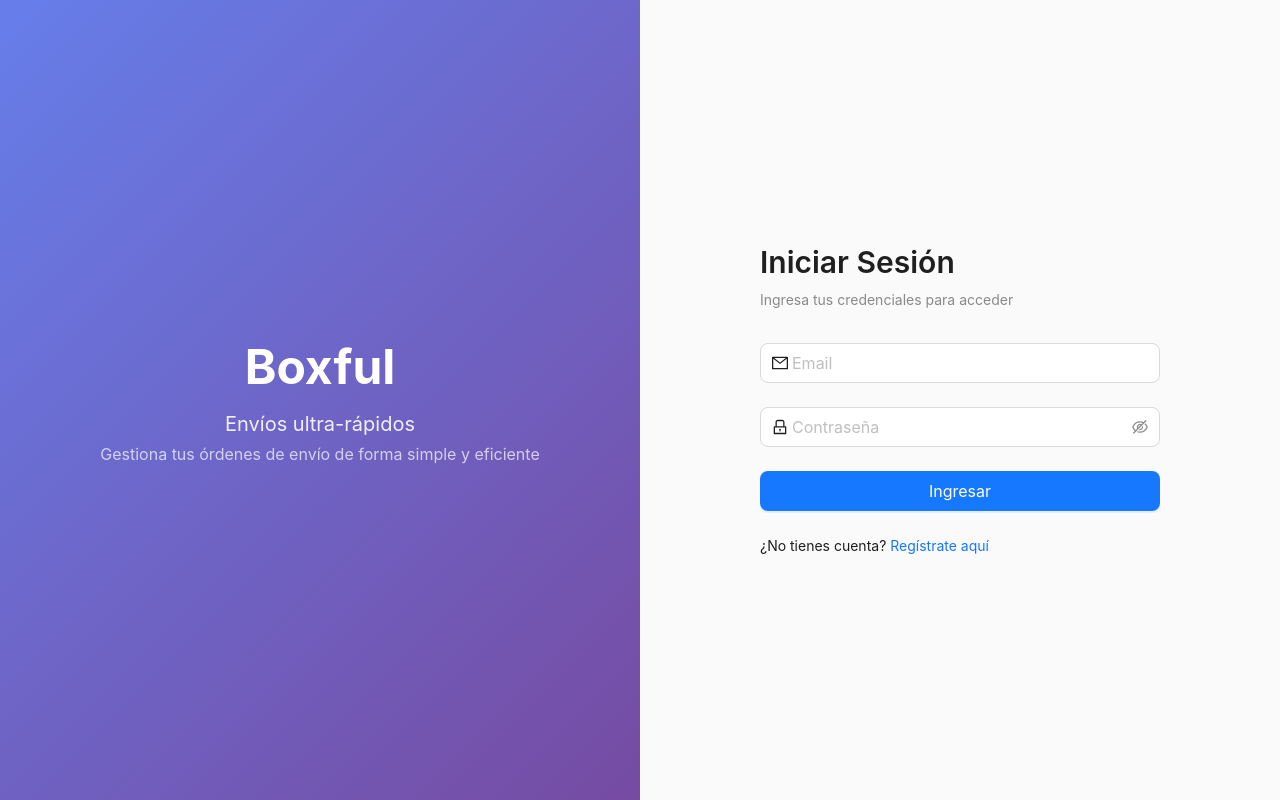
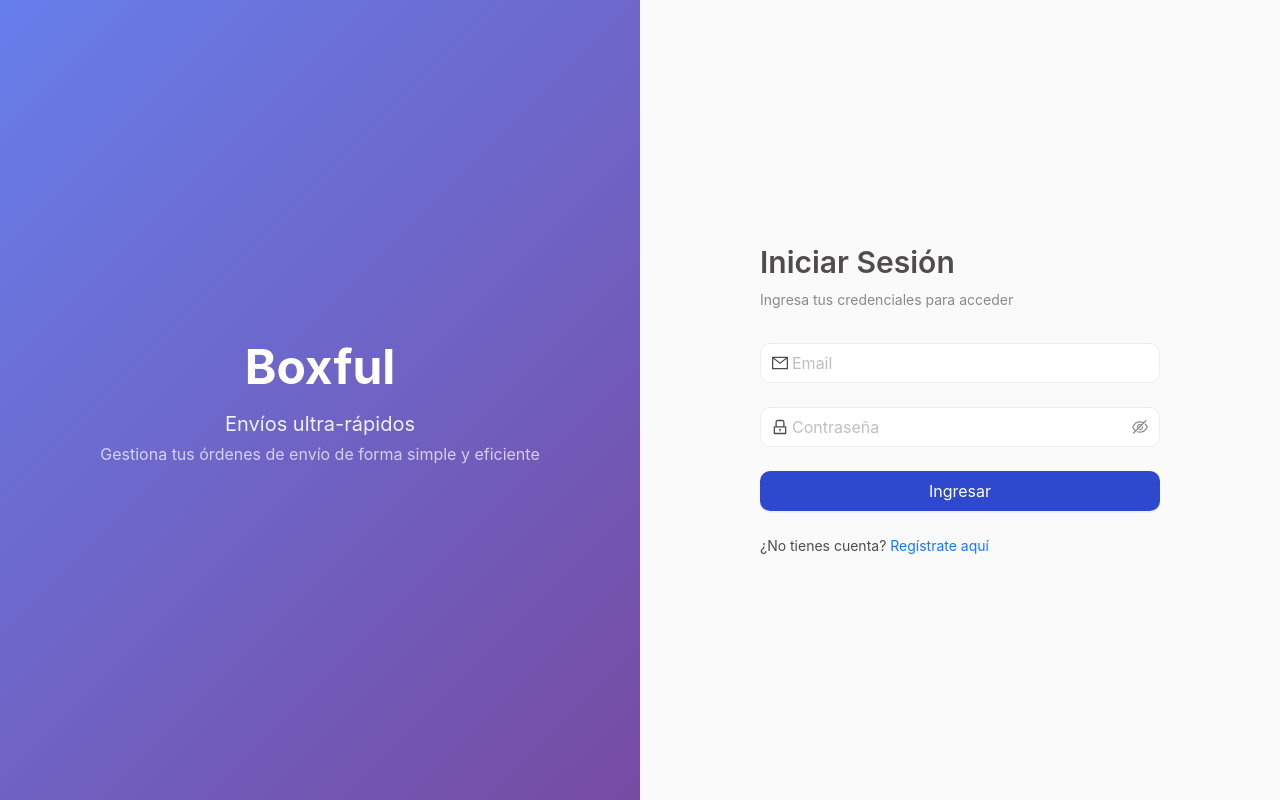
Before and after one commit to victor0899/boxful-frontend, a Next.js app: page /login in a window 1280 px wide. Built offline with nearby package versions, Linux system fonts and the light colour scheme; no server answers; what @ant-design/nextjs-registry would draw is missing.

Commit message:
feat: add Boxful design system with color palette
Create theme configuration with Boxful color palette including blue and gray variants. Configure Ant Design theme with custom colors, button and input styles. Add ThemeProvider component to apply theme globally.

```diff
--- a/src/app/layout.tsx
+++ b/src/app/layout.tsx
@@ -1,6 +1,7 @@
 import type { Metadata } from 'next';
 import { AntdRegistry } from '@ant-design/nextjs-registry';
 import { AuthProvider } from '@/lib/auth-context';
+import ThemeProvider from '@/components/providers/ThemeProvider';
 import './globals.css';
 
 export const metadata: Metadata = {
@@ -17,7 +18,9 @@ export default function RootLayout({
     <html lang="es">
       <body>
         <AntdRegistry>
-          <AuthProvider>{children}</AuthProvider>
+          <ThemeProvider>
+            <AuthProvider>{children}</AuthProvider>
+          </ThemeProvider>
         </AntdRegistry>
       </body>
     </html>
--- /dev/null
+++ b/src/components/providers/ThemeProvider.tsx
@@ -0,0 +1,8 @@
+'use client';
+
+import { ConfigProvider } from 'antd';
+import { theme } from '@/lib/theme';
+
+export default function ThemeProvider({ children }: { children: React.ReactNode }) {
+  return <ConfigProvider theme={theme}>{children}</ConfigProvider>;
+}
--- /dev/null
+++ b/src/lib/theme.ts
@@ -0,0 +1,43 @@
+// Boxful Design System - Color Palette
+export const colors = {
+  // White
+  white: '#fff',
+
+  // Blue palette
+  blue: {
+    900: '#050817',
+    dark: '#16163d',
+    500: '#2e49ce',
+  },
+
+  // Gray palette
+  gray: {
+    500: '#4e4c4c',
+    300: '#b8b7b7',
+    100: '#ededed',
+  },
+};
+
+// Ant Design theme configuration
+export const theme = {
+  token: {
+    colorPrimary: colors.blue[500],
+    colorText: colors.gray[500],
+    colorTextSecondary: colors.gray[300],
+    colorBgContainer: colors.white,
+    colorBorder: colors.gray[100],
+    borderRadius: 8,
+    fontFamily: '"Mona Sans", -apple-system, BlinkMacSystemFont, "Segoe UI", Roboto, "Helvetica Neue", Arial, sans-serif',
+  },
+  components: {
+    Button: {
+      colorPrimary: colors.blue[500],
+      borderRadius: 8,
+      controlHeight: 48,
+    },
+    Input: {
+      controlHeight: 48,
+      borderRadius: 8,
+    },
+  },
+};
```
